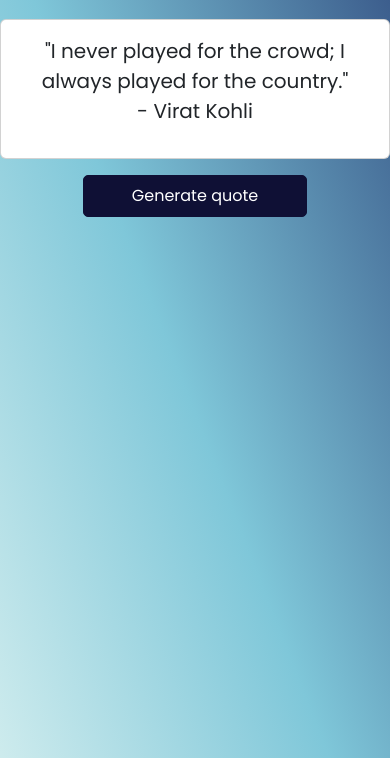
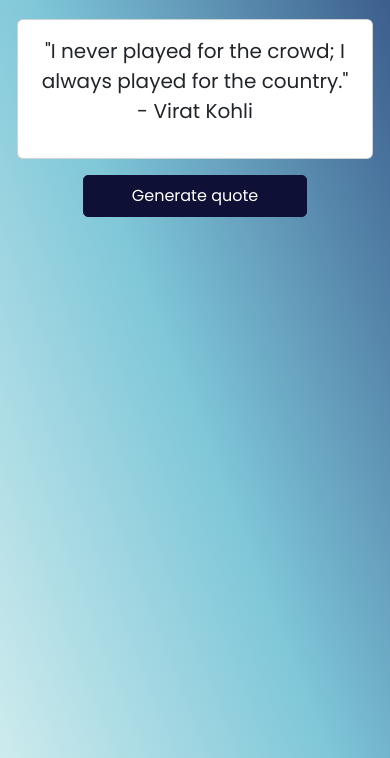
Before and after one commit to san1234100/Quotes-Generator, a plain HTML site: page index.html in a window 390 px wide. Shown: the part 86-844 px from the top of the page. Drawn offline with nearby package versions, Linux system fonts and the light colour scheme.

Commit message:
btn style

```diff
--- a/assets/js/script.js
+++ b/assets/js/script.js
@@ -6,7 +6,16 @@ let quotes=[
     `"I like to be myself, and I don't pretend. For instance, I don't dress up for occasions; I am what I am." <br> - Virat Kohli`,
     `"I don't believe in taking the right decisions. I take decisions and then make them right." <br> - MS Dhoni`,
     '"The only thing I control is my performance." <br> - MS Dhoni',
-    '"Your positive action combined with positive thinking results in success." <br> - MS Dhoni',
+    `"It's important to learn and not repeat the same mistakes. What's done is done." <br> - MS Dhoni`,
+    `"Success and failure are both part of life. Both are not permanent." <br> - Actor Vijay`,
+    `"Be simple, be a kind-hearted person. That is the best thing." <br> - Actor Vijay`,
+    `"Your positive action combined with positive thinking results in success." <br> - Actor Vijay`,
+    `"Your brand is what other people say about you when you're not in the room." <br> - Jeff Bezos`,
+    `"I knew that if I failed I wouldn't regret that, but I knew the one thing I might regret is not trying." <br> - Jeff Bezos`,
+    `"If you double the number of experiments you do per year, you're going to double your inventiveness." <br> - Jeff Bezos`,
+    `"Your most unhappy customers are your greatest source of learning." <br> - Bill Gates`,
+    `"It's fine to celebrate success, but it is more important to heed the lessons of failure." <br> - Bill Gates`,
+    `"Don't compare yourself with anyone in this world. If you do so, you are insulting yourself." <br> - Bill Gates`,
 
 ]
 quote.innerHTML=quotes[0];
--- a/index.html
+++ b/index.html
@@ -23,7 +23,7 @@
   <body class="bg-hero">
      <h1 class="text-white font-title pt-5 text-center">Quotes Generator</h1>
     <div class="row mt-4">
-        <div class="col-sm-6 mx-auto">
+        <div class="col-11 col-lg-6 mx-auto ">
                <div class="card">
                 <div class="card-body text-center">
                     <blockquote>
```
Also changed, not shown: assets/css/style.css (line endings or trailing spaces).
